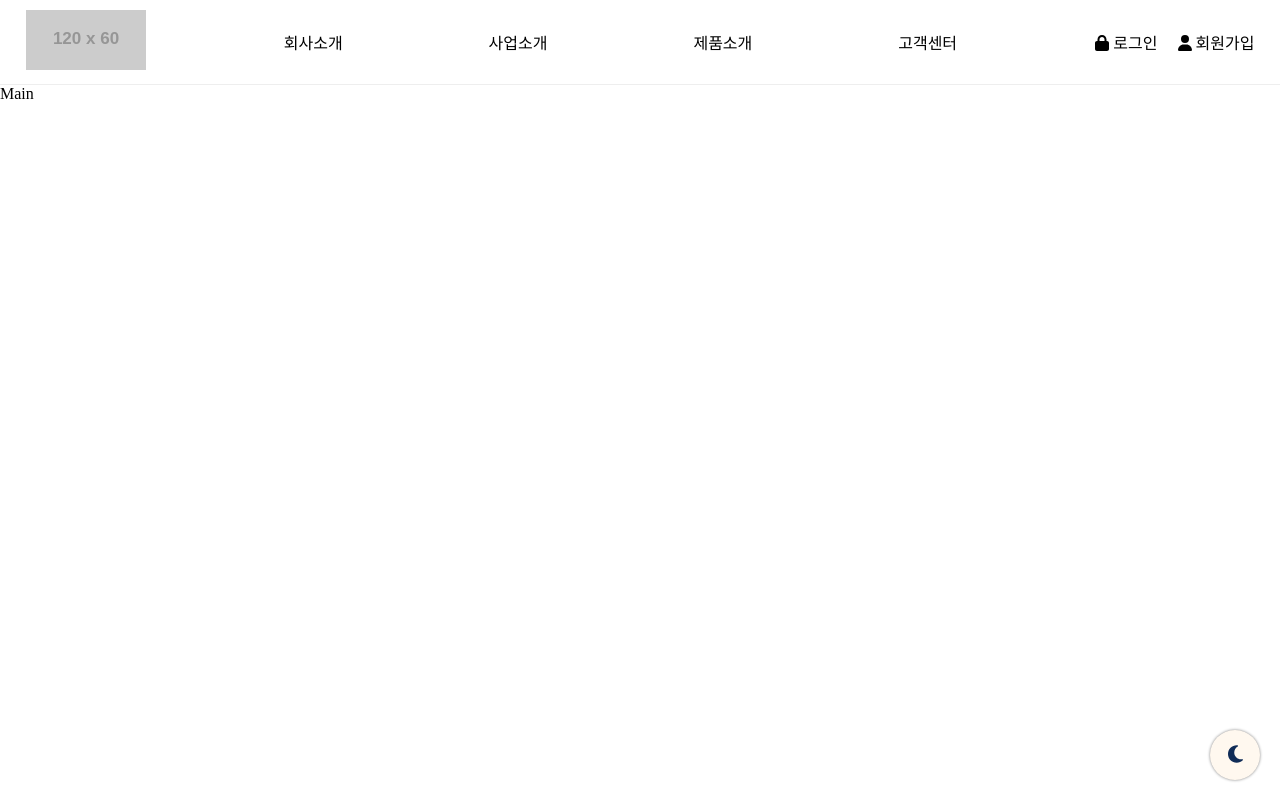
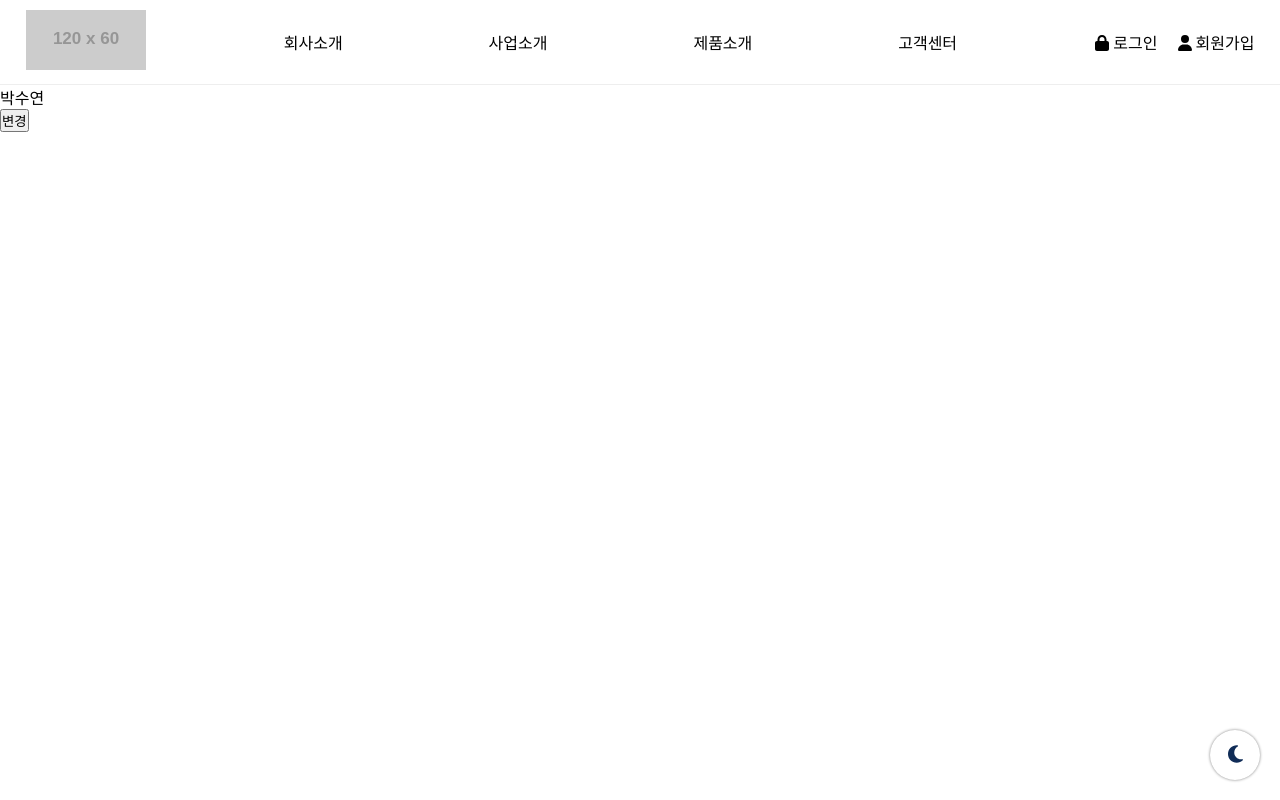
Before and after one commit to suyeonpar/Template_website, a React (Create React App) app: page / in a window 1280 px wide. Built offline with nearby package versions, Linux system fonts and the light colour scheme; a web font is replaced by a local one.

Commit message:
다크모드 추가

```diff
--- a/src/App.js
+++ b/src/App.js
@@ -5,6 +5,8 @@ import Aside from "./components/Aside";
 import { ThemeProvider } from "styled-components";
 import { useState } from "react";
 import Nav from "./components/Nav";
+import store from "./store";
+import { Provider, useSelector } from "react-redux";
 
 function App() {
 
@@ -26,24 +28,52 @@ function App() {
       ContentBg : "#272929"
     }
   }
-  const [themeConfig, setThemeConfig] = useState("light");
-  const DarkMode = themeConfig === 'light' ? light : dark;
-  const ThemeSelect = () => {
-    setThemeConfig(themeConfig === 'light' ? 'dark' : 'light')
-  }
 
   return (
   <>
+  <Provider store={store}>
+    <Inner />
+  </Provider>
+  </>
+  );
+}
+
+function Inner(){
+
+  const light = {
+    colors : {
+      Primary : "#fff8ef",
+      Secondary : "#102C57",
+      BgColor : "#e9f1f6",
+      TxtColor : "#000",
+      ContentBg : "#fff"
+    }
+  }
+  const dark = {
+    colors : {
+      Primary : "#102C57",
+      Secondary : "#fff8ef",
+      BgColor : "#333",
+      Color : "#e9e9e9",
+      ContentBg : "#272929"
+    }
+  }
+
+  const theme = useSelector(state => state.dark);
+  const DarkMode = theme === 'light' ? light : dark;
+
+  return(
+    <>
     <ThemeProvider theme={DarkMode}>
       <GlobalStyle />
-      <Aside ThemeSelect={ThemeSelect} themeConfig={themeConfig} />
+      <Aside />
       <Nav />
       <Routes>
         <Route path="/" element={<Main/>}></Route>
       </Routes>
     </ThemeProvider>
-  </>
-  );
-}
+    </>
+    )
+  }
 
 export default App;
--- a/src/components/Aside.js
+++ b/src/components/Aside.js
@@ -1,8 +1,9 @@
 import { faMoon, faSun } from '@fortawesome/free-solid-svg-icons'
 import { FontAwesomeIcon } from '@fortawesome/react-fontawesome'
 import React from 'react'
+import { useDispatch, useSelector } from 'react-redux'
 import {styled } from 'styled-components'
-//import GlobalStyle from '../components/GlobalStyle'
+import { ToggleTheme } from '../store'
 
 
 const ASide = styled.div`
@@ -10,7 +11,7 @@ const ASide = styled.div`
         right: 20px;
         bottom: 20px;
         box-shadow: 0px 0px 3px gray;
-        background-color:  ${(props) => props.theme.colors.Primary};
+        background-color:  ${({$isdark}) => ($isdark === 'light' ? '#fff' : '#333')};
         border-radius: 50%;
         cursor: pointer;
         width: 50px;
@@ -20,11 +21,15 @@ const ASide = styled.div`
         color: ${(props) => props.theme.colors.Secondary};
     `
 
-function Aside({ThemeSelect, themeConfig}) {
+function Aside() {
+    const theme = useSelector(state => state.dark);
+    console.log(theme)
+    const dispatch = useDispatch();
+
     return (
         <>
-            <ASide onClick={ThemeSelect}>
-                <FontAwesomeIcon icon={ themeConfig === 'light' ?  faMoon: faSun} size="lg"/>
+            <ASide $isdark={theme} onClick={() => {dispatch(ToggleTheme())}}>
+                <FontAwesomeIcon icon={theme === 'light' ?  faMoon : faSun} size="lg"/>
             </ASide>
         </>
   )
--- a/src/components/Nav.js
+++ b/src/components/Nav.js
@@ -52,6 +52,7 @@ const NavSubmenu = styled.ul`
     height: 0;
     overflow: hidden;
     border-radius: 20px;
+    height: ${({$isopen, $height}) => ($isopen === "true" ? $height : "0px")};
     li{
         flex-basis: 100% !important;
         padding: 10px 0;
@@ -70,6 +71,7 @@ const NavMember = styled.div`
 
 function Nav() {
     const SubMenuHeight = (e) =>{
+        //const [isHeight, setIsHeight] = useState();
         const list = document.querySelectorAll(".sub_list")[e];
         console.log(list);
         const listLength = list.querySelectorAll("li").length;
@@ -149,7 +151,7 @@ function Nav() {
                                 onMouseOut={()=>{
                                     setIsActive(-1);
                                 }}><NavLink to={e.link}>{e.title}</NavLink>
-                                    <NavSubmenu className={`sub_list`} style={{height: isActive === i && isValue}}>
+                                    <NavSubmenu className={`sub_list`} $isopen={isActive === i ? "true" : "false"} $height={isValue}>
                                         {
                                             SubMenu[i].map((el, index)=>{
                                                 return(
--- a/src/pages/Main.js
+++ b/src/pages/Main.js
@@ -1,9 +1,19 @@
 import React from 'react'
+import { useDispatch, useSelector } from 'react-redux'
+import { changeName } from '../store';
 
 function Main() {
+
+  const a = useSelector(state => state.user)
+  console.log(a);
+
+  const dispatch = useDispatch()  //dispatch(함수명)
+
   return (
     <>
-    <div>Main</div>
+    <p>{a}</p>
+    {/* <p>{age}</p> */}
+    <button onClick={() =>{dispatch(changeName())}}>변경</button>
     </>
   )
 }
--- /dev/null
+++ b/src/store.js
@@ -0,0 +1,29 @@
+import { configureStore, createSlice } from "@reduxjs/toolkit";
+
+let user = createSlice({
+    name: "user", //변수명이랑 똑같이 적어주면 덜 헷갈림
+    initialState: "박수연", //state 기본값
+    reducers: {
+        changeName() {
+            return "해찬"
+        }
+    }
+})
+
+let dark = createSlice({
+    name : "dark",
+    initialState : "light",
+    reducers :{
+        ToggleTheme : (state) => state === "light" ? "dark" : "light"
+    }
+})
+
+export const {changeName} = user.actions;
+export const {ToggleTheme} = dark.actions;
+
+export default configureStore({
+    reducer: {
+        user : user.reducer,
+        dark : dark.reducer
+    }
+}) //항상 정보를 가지고있어야하는 데이터를 쓸때 예) 로그인, 장바구니
```
